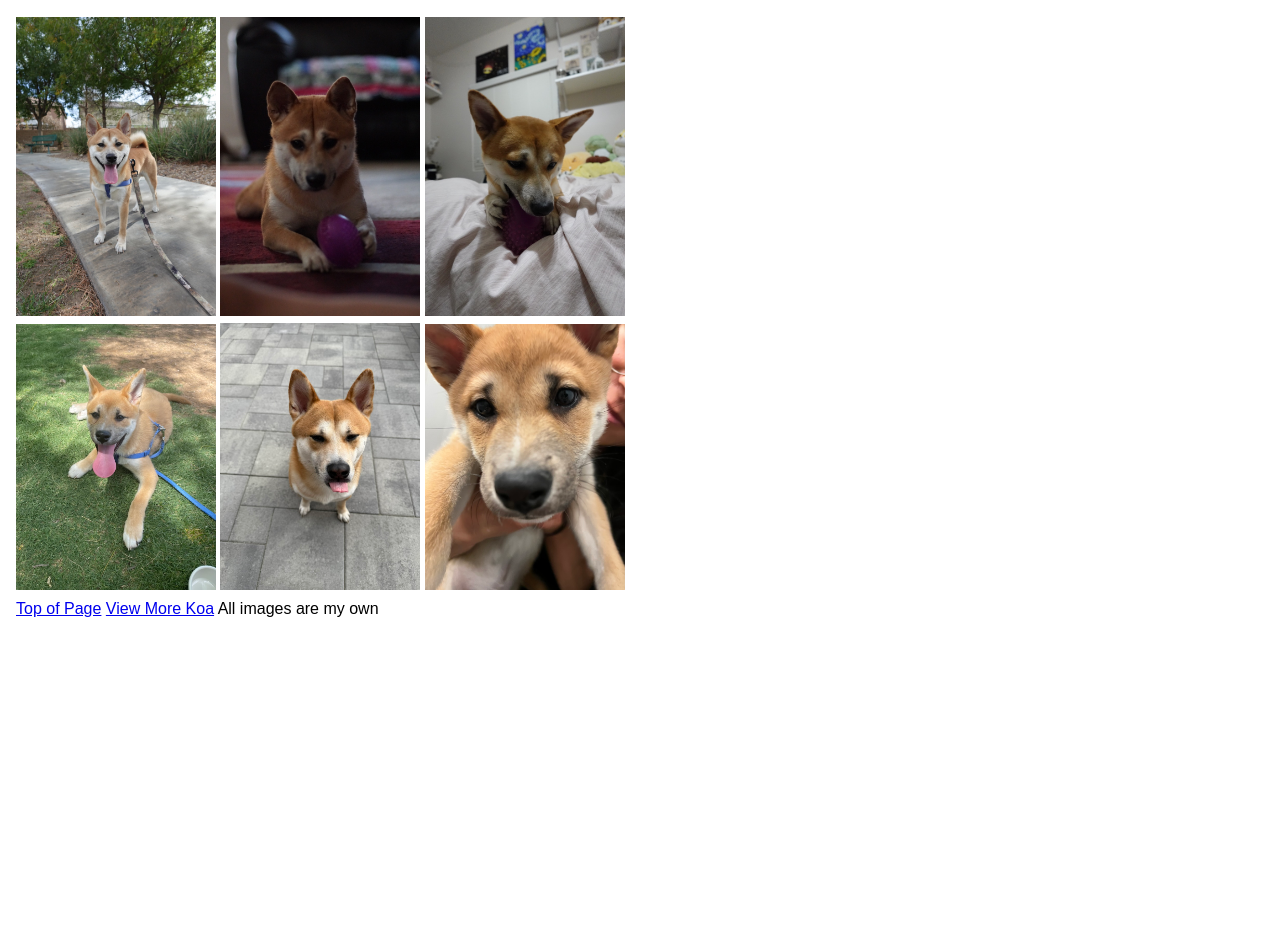
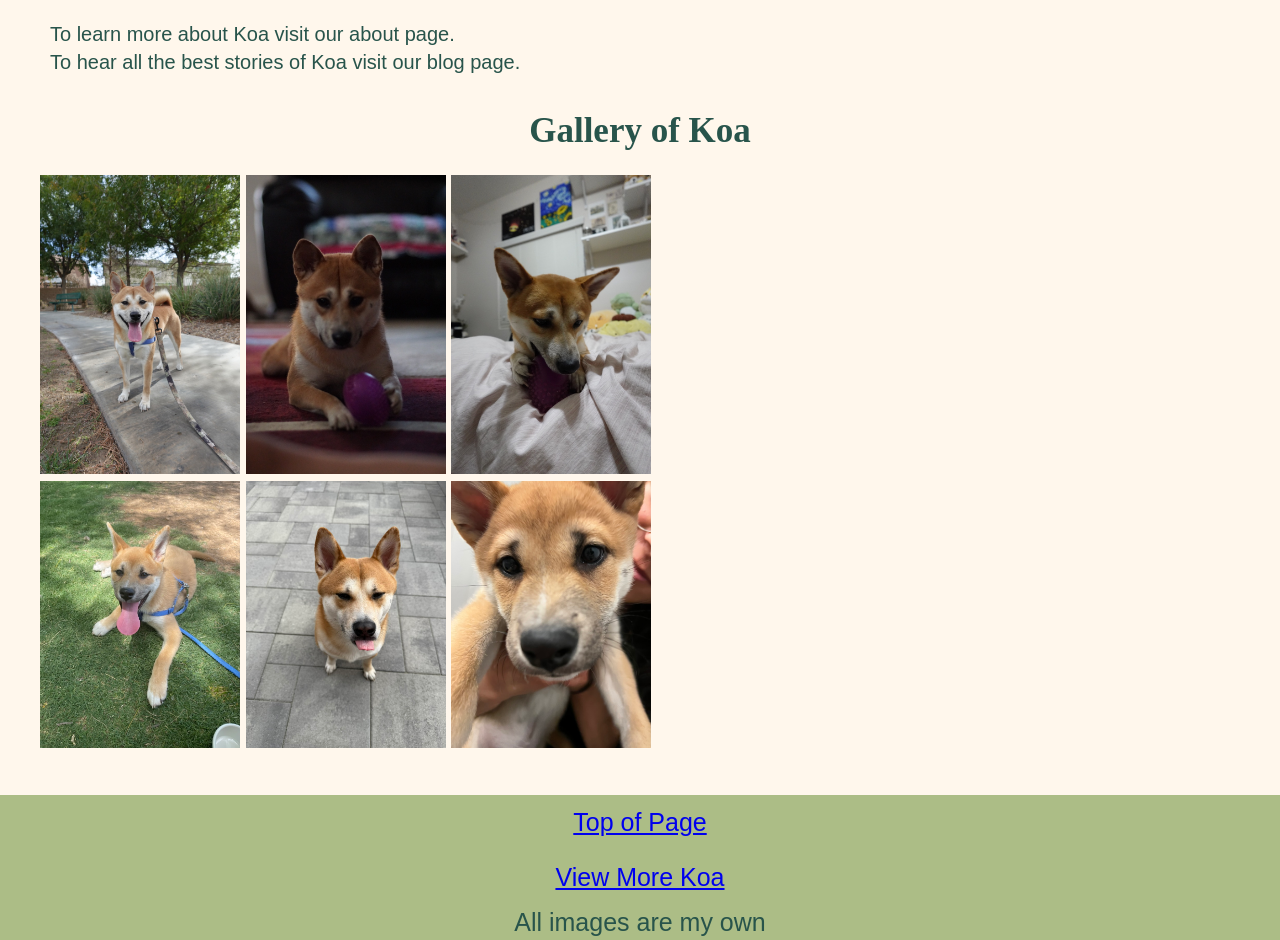
Before and after one commit to LindseeR/extra-credit, a plain HTML site: page index.html in a window 1280 px wide. Shown: the part 858-1798 px from the top of the page. Before the commit the page ends 1495 px from the top, so only its background shows below. Drawn offline with Linux system fonts and the light colour scheme.

Commit message:
Update style.css

```diff
--- a/style.css
+++ b/style.css
@@ -1,25 +1,79 @@
-/* a minimalist set of CSS resets */
-
-/* default to border-box */
-html {
-  box-sizing: border-box;
-  font-size: 16px;
+* {
+  margin: 0;
+  padding: 0;
 }
 
-*, *:before, *:after {
-  box-sizing: inherit;
+html {
+  background-color: #fff7ec;
+  color: #28544b;
+  line-height: 1.4;
+  font-size: 20px;
 }
 
-/* adjust typography defaults */
 body {
-  margin: 1rem;
+  display: flex;
+  flex-direction: column;
   font-family: sans-serif;
-  line-height: 1.5;
 }
 
-/* images and videos max out at full width */
-img,
-video {
-  height: auto;
-  max-width: 100%;
+main {
+  padding: 2rem;
 }
+
+nav {
+  display: flex;
+  flex-direction: row-reverse;
+  align-items: flex-end;
+  gap: 1rem;
+  padding: .5rem 1.5rem;
+  background-color:  #acbd86;
+  color: #28544b;
+  height: 2rem;
+}
+
+nav a {
+  color: #112A46;
+  text-decoration: none;
+}
+
+
+img {
+ height: auto;
+}
+
+p {
+  padding: .5rem;
+}
+
+footer {
+  background-color: #acbd86;
+  display: flex;
+  flex-direction: column;
+  justify-content: center;
+  align-items: center;
+  font-size: 25px;
+}
+
+a {
+  padding: .5rem;
+}
+
+h1 {
+  font-size: 45px;
+  display: flex;
+  flex-direction: column;
+  justify-content: center;
+  align-items: center;
+  font-family: serif;
+}
+
+h2 {
+  font-size: 35px;
+  display: flex;
+  flex-direction: column;
+  justify-content: center;
+  align-items: center;
+  font-family: serif;
+  padding: 1rem;
+
+}
```
